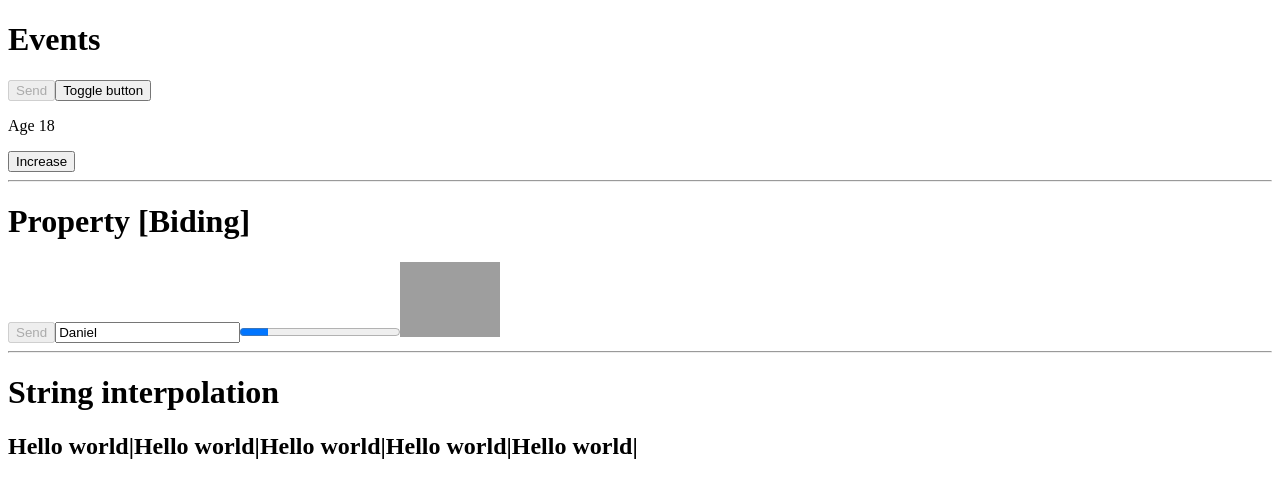
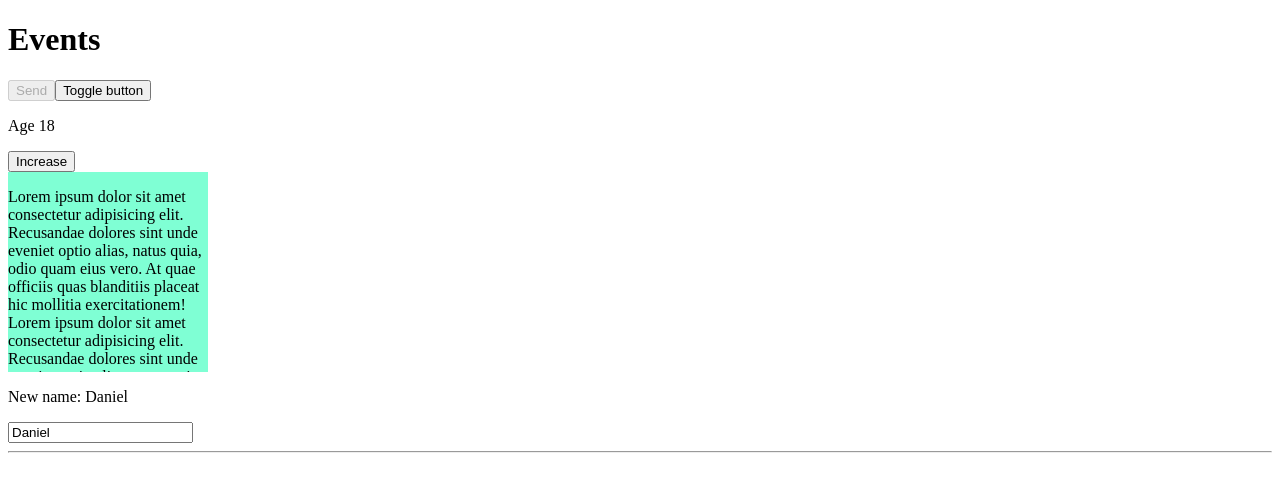
Before and after one commit to jonathlan/angular-testing, an Angular app: page / in a window 1280 px wide. Shown: the top 479 px of the page. Built offline with nearby package versions, Linux system fonts and the light colour scheme; grey boxes are pictures that could not be loaded.

Commit message:
Fix styles and add event examples for 'scroll' and 'keyup'.

```diff
--- a/src/app/app.component.html
+++ b/src/app/app.component.html
@@ -3,6 +3,11 @@
 <button (click)="toggleButton()">Toggle button</button>
 <p>Age {{person.age}}</p>
 <button (click)="agePlus()">Increase</button>
+<div class="box" (scroll)="onScroll($event)">
+  <p>Lorem ipsum dolor sit amet consectetur adipisicing elit. Recusandae dolores sint unde eveniet optio alias, natus quia, odio quam eius vero. At quae officiis quas blanditiis placeat hic mollitia exercitationem! Lorem ipsum dolor sit amet consectetur adipisicing elit. Recusandae dolores sint unde eveniet optio alias, natus quia, odio quam eius vero. At quae officiis quas blanditiis placeat hic mollitia exercitationem!</p>
+</div>
+<p>New name: {{person.name}}</p>
+<input type="text" [value]="person.name" (keyup)="changeName($event)"/>
 <hr/>
 <h1>Property [Biding]</h1>
 <button [disabled]="btnDisabled">Send</button>
--- /dev/null
+++ b/src/app/app.component.scss
@@ -0,0 +1,6 @@
+.box{
+  height: 200px;
+  width: 200px;
+  overflow: auto;
+  background-color: aquamarine;
+}
--- a/src/app/app.component.ts
+++ b/src/app/app.component.ts
@@ -1,9 +1,10 @@
+import { ASTWithName } from '@angular/compiler';
 import { Component } from '@angular/core';
 
 @Component({
   selector: 'app-root',
   templateUrl: './app.component.html',
-  styleUrls: ['./app.component.sass']
+  styleUrls: ['./app.component.scss']
 })
 export class AppComponent {
   name = 'Diana San';
@@ -24,4 +25,14 @@ toggleButton(){
   agePlus(){
     this.person.age++;
   }
+
+  onScroll(event: Event){
+    const element = event.target as HTMLElement;
+    console.log(element.scrollTop);
   }
+
+  changeName(event : Event){
+    const element = event.target as HTMLInputElement;
+    this.person.name = element.value;
+  }
+}
```
Also changed, not shown: src/app/app.component.sass (deleted). Lines whose indentation alone changed are shown as unchanged.
